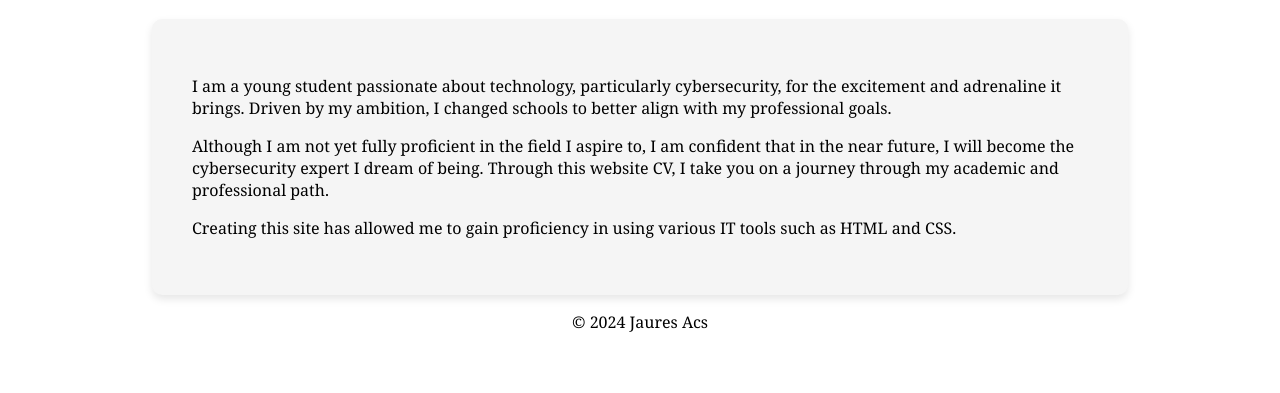
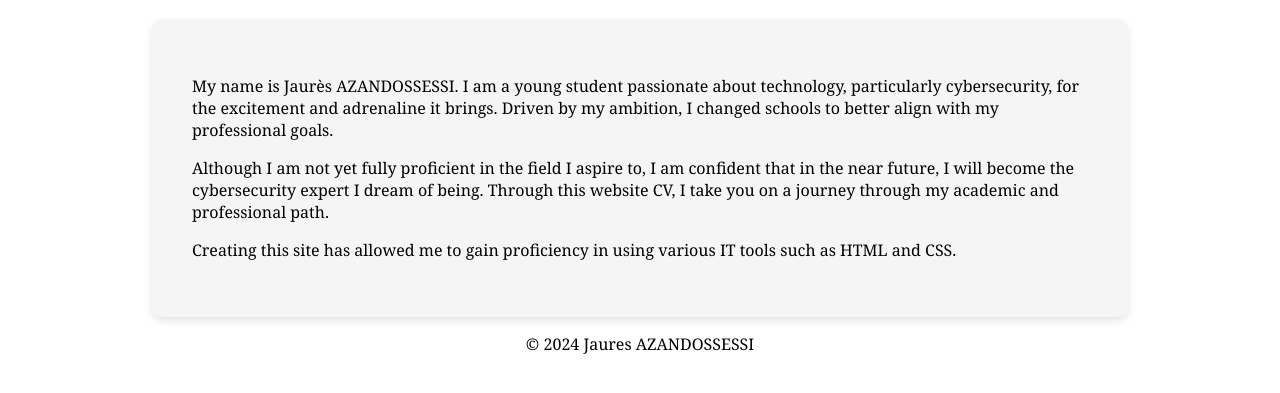
Before and after one commit to Jauresacs/jauresacs.github.io, a plain HTML site: page aboutme.html in a window 1280 px wide. Shown: the part 117-510 px from the top of the page. Drawn offline with Linux system fonts and the light colour scheme.

Commit message:
sauvegarde

```diff
--- a/aboutme.html
+++ b/aboutme.html
@@ -21,12 +21,12 @@
         <h1>About me</h1>
     </header>
     <div class="container">
-        <p>I am a young student passionate about technology, particularly cybersecurity, for the excitement and adrenaline it brings. Driven by my ambition, I changed schools to better align with my professional goals.</p>
+        <p>My name is Jaurès AZANDOSSESSI. I am a young student passionate about technology, particularly cybersecurity, for the excitement and adrenaline it brings. Driven by my ambition, I changed schools to better align with my professional goals.</p>
         <p>Although I am not yet fully proficient in the field I aspire to, I am confident that in the near future, I will become the cybersecurity expert I dream of being. Through this website CV, I take you on a journey through my academic and professional path.</p>
         <p>Creating this site has allowed me to gain proficiency in using various IT tools such as HTML and CSS.</p>
     </div>
     <footer>
-        <p>&copy; 2024 Jaures Acs</p>
+        <p>&copy; 2024 Jaures AZANDOSSESSI</p>
     </footer>
 </body>
 </html>
```
Also changed, not shown: index.html (+1 -1 lines), professionalcareer.html (+1 -1 lines), schoolcareer.html (+1 -1 lines), skills.html (+1 -1 lines).
